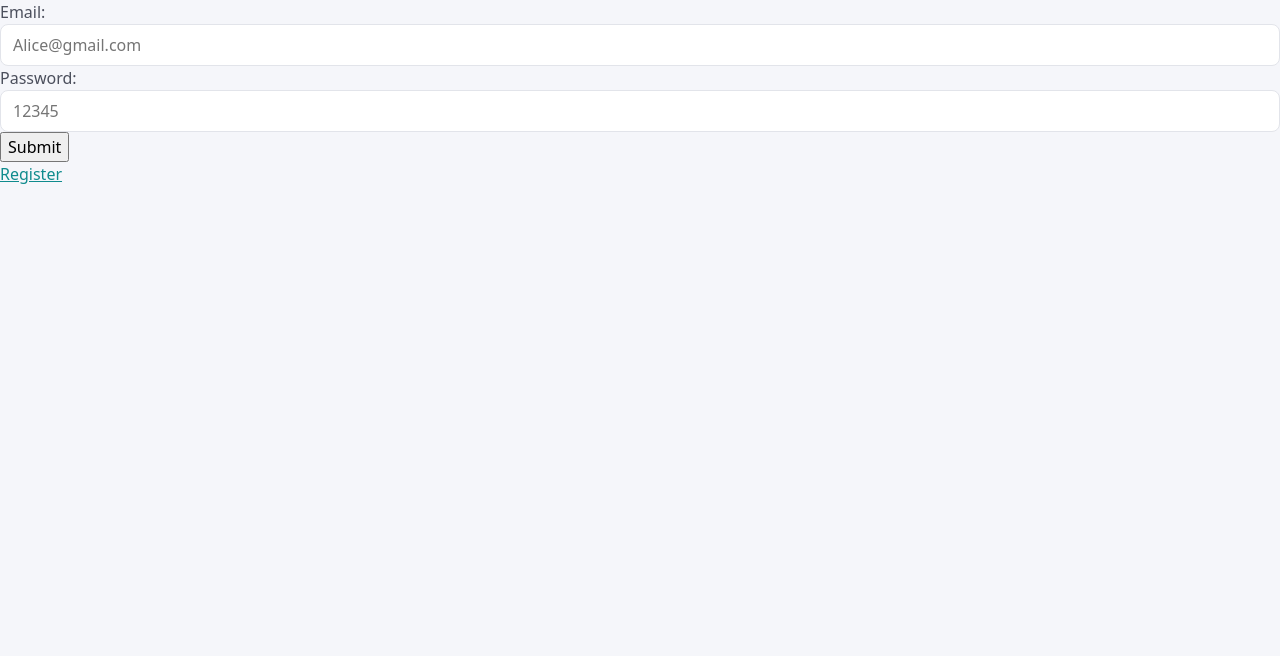
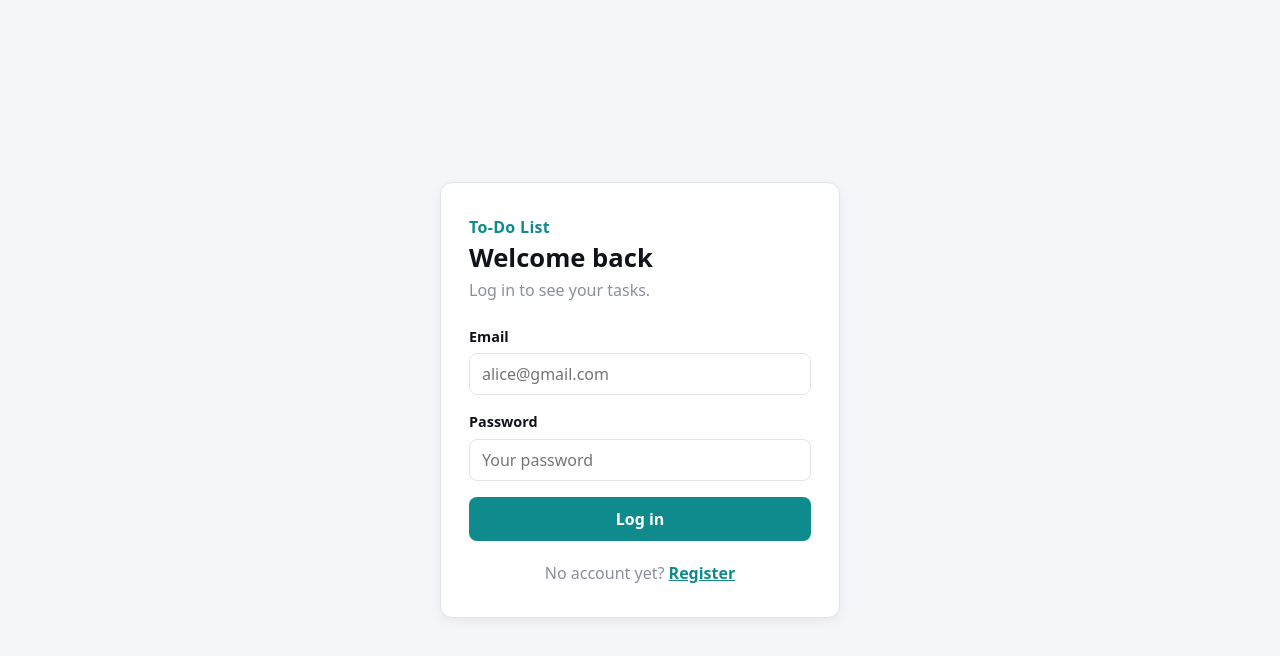
Before and after one commit to HeangMapanha/FrontEndDev-ToDoList_Project, a React (Vite) app: page /login in a window 1280 px wide. Shown: the top 656 px of the page. Built offline with nearby package versions, Linux system fonts and the light colour scheme.

Commit message:
Visal: style login, registration and tasks pages

```diff
--- a/src/component/Card/CardForm.jsx
+++ b/src/component/Card/CardForm.jsx
@@ -21,7 +21,7 @@ export default function CardForm({ task = null, onDone }) {
   };
 
   return (
-    <form onSubmit={handleSubmit}>
+    <form className="task-form" onSubmit={handleSubmit}>
       {/* Title of the Task */}
       <input
         type="text"
@@ -47,8 +47,10 @@ export default function CardForm({ task = null, onDone }) {
 
       <PickTag selectedIds={tagIds} onChange={setTagIds} />
 
-      <button type="submit">{task ? "Save" : "Add Task"}</button>
-      <button type="button" onClick={onDone}>Cancel</button>
+      <div className="task-form-actions">
+        <button type="button" className="btn btn-secondary" onClick={onDone}>Cancel</button>
+        <button type="submit" className="btn">{task ? "Save" : "Add Task"}</button>
+      </div>
     </form>
   );
 }
--- a/src/component/TimeLabel/TimeLabel.css
+++ b/src/component/TimeLabel/TimeLabel.css
@@ -1,4 +1,5 @@
-p {
+/* only the date text inside the task table (a plain "p" here shrank every paragraph in the app) */
+.task-table td > div > p {
   font-size: 12px;
 }
 .due-label {
--- /dev/null
+++ b/src/pages/Auth.css
@@ -0,0 +1,88 @@
+/* ===== Login + Registration pages =====
+   Shared by Login.jsx and Registration.jsx.
+   Only uses theme variables from index.css, so light and dark both work. */
+
+.auth-page {
+  min-height: 100svh;
+  display: flex;
+  align-items: center;
+  justify-content: center;
+  padding: 24px 16px;
+  background: var(--bg);
+}
+
+.auth-card {
+  width: 100%;
+  max-width: 400px;
+  padding: 32px 28px;
+  background: var(--surface);
+  border: 1px solid var(--border);
+  border-radius: var(--radius);
+  box-shadow: var(--shadow);
+}
+
+.auth-brand {
+  display: block;
+  margin-bottom: 4px;
+  color: var(--accent);
+  font-weight: 700;
+  letter-spacing: 0.02em;
+}
+
+.auth-card h1 {
+  font-size: 1.6rem;
+  margin-bottom: 4px;
+}
+
+.auth-subtitle {
+  color: var(--muted);
+  margin-bottom: 24px;
+}
+
+.auth-form {
+  display: flex;
+  flex-direction: column;
+  gap: 16px;
+}
+
+.auth-field {
+  display: flex;
+  flex-direction: column;
+  gap: 6px;
+}
+
+.auth-field label {
+  color: var(--text-h);
+  font-size: 0.9rem;
+  font-weight: 600;
+}
+
+.auth-error {
+  padding: 8px 12px;
+  border-radius: 8px;
+  background: color-mix(in srgb, var(--danger) 12%, transparent);
+  color: var(--danger);
+  font-size: 0.9rem;
+}
+
+.auth-form .btn {
+  width: 100%;
+  padding: 10px 16px;
+  font-weight: 600;
+}
+
+.auth-switch {
+  margin-top: 20px;
+  text-align: center;
+  color: var(--muted);
+}
+
+.auth-switch a {
+  font-weight: 600;
+}
+
+@media (max-width: 480px) {
+  .auth-card {
+    padding: 24px 18px;
+  }
+}
--- a/src/pages/Login.jsx
+++ b/src/pages/Login.jsx
@@ -1,6 +1,7 @@
 import { useState } from "react";
-import { Navigate } from "react-router-dom";
+import { Link, Navigate } from "react-router-dom";
 import { useAuth } from "../hook/useAuth";
+import "./Auth.css";
 
 export default function Login() {
   const { login, error, currentAccount } = useAuth();
@@ -19,33 +20,46 @@ export default function Login() {
 
   // Input for emails/passwords
   return (
-    <div className="main">
-      <form className="userInput" onSubmit={handleSubmit}>
-        <label htmlFor="email">Email:</label>
+    <div className="auth-page">
+      <div className="auth-card">
+        <span className="auth-brand">To-Do List</span>
+        <h1>Welcome back</h1>
+        <p className="auth-subtitle">Log in to see your tasks.</p>
+
+        <form className="auth-form" onSubmit={handleSubmit}>
+          <div className="auth-field">
+            <label htmlFor="email">Email</label>
             <input
               id="email"
               type="email"
               value={email}
-          placeholder="Alice@gmail.com"
+              placeholder="alice@gmail.com"
+              autoComplete="email"
               onChange={(event) => setEmail(event.target.value)}
             />
+          </div>
 
-        <label htmlFor="password">Password:</label>
+          <div className="auth-field">
+            <label htmlFor="password">Password</label>
             <input
               id="password"
               type="password"
               value={password}
-          placeholder="12345"
+              placeholder="Your password"
+              autoComplete="current-password"
               onChange={(event) => setPassword(event.target.value)}
             />
+          </div>
 
-        {error && <p className="error">{error}</p>}
+          {error && <p className="auth-error">{error}</p>}
 
-        <button type="submit">Submit</button>
+          <button type="submit" className="btn">Log in</button>
         </form>
 
-      <a href="/register">Register</a>
-
+        <p className="auth-switch">
+          No account yet? <Link to="/register">Register</Link>
+        </p>
+      </div>
     </div>
   );
 }
--- a/src/pages/Registration.jsx
+++ b/src/pages/Registration.jsx
@@ -1,7 +1,7 @@
-import { Navigate } from "react-router-dom";
 import { useState } from "react";
-import { useNavigate } from "react-router-dom";
+import { Link, Navigate, useNavigate } from "react-router-dom";
 import { useAuth } from "../hook/useAuth";
+import "./Auth.css";
 
 export default function Registration() {
   const { register, currentAccount, error } = useAuth();
@@ -31,52 +31,74 @@ export default function Registration() {
     if (ok) navigate("/", { replace: true });
   };
 
+  // our own check first (empty fields, passwords), then the one from AuthContext (email taken)
+  const shownError = localError || error;
+
   return (
-    <div className="main">
-      <form className="userInput" onSubmit={handleSubmit}>
+    <div className="auth-page">
+      <div className="auth-card">
+        <span className="auth-brand">To-Do List</span>
+        <h1>Create an account</h1>
+        <p className="auth-subtitle">Your tasks are saved in this browser.</p>
 
-        <label htmlFor="name">Username:</label>
+        <form className="auth-form" onSubmit={handleSubmit}>
+          <div className="auth-field">
+            <label htmlFor="name">Username</label>
             <input
               id="name"
-          type="name"
+              type="text"
               value={name}
               placeholder="Alice"
+              autoComplete="name"
               onChange={(event) => setName(event.target.value)}
             />
+          </div>
 
-        <label htmlFor="email">Email:</label>
+          <div className="auth-field">
+            <label htmlFor="email">Email</label>
             <input
               id="email"
               type="email"
               value={email}
-          placeholder="Alice@gmail.com"
+              placeholder="alice@gmail.com"
+              autoComplete="email"
               onChange={(event) => setEmail(event.target.value)}
             />
+          </div>
 
-        <label htmlFor="password">Password:</label>
+          <div className="auth-field">
+            <label htmlFor="password">Password</label>
             <input
               id="password"
               type="password"
               value={password}
-          placeholder="12345"
+              placeholder="Choose a password"
+              autoComplete="new-password"
               onChange={(event) => setPassword(event.target.value)}
             />
+          </div>
 
-        <label htmlFor="confirm">Confirm Password:</label>
+          <div className="auth-field">
+            <label htmlFor="confirm">Confirm password</label>
             <input
               id="confirm"
               type="password"
               value={confirm}
-          placeholder="Confirm Password"
+              placeholder="Type it again"
+              autoComplete="new-password"
               onChange={(event) => setConfirm(event.target.value)}
             />
+          </div>
 
-        {error && <p className="error">{error}</p>}
+          {shownError && <p className="auth-error">{shownError}</p>}
 
-        <button type="submit">Submit</button>
+          <button type="submit" className="btn">Create account</button>
         </form>
 
-      <a href="/login">Register</a>
+        <p className="auth-switch">
+          Already have an account? <Link to="/login">Log in</Link>
+        </p>
+      </div>
     </div>
   );
 }
--- /dev/null
+++ b/src/pages/Task.css
@@ -0,0 +1,107 @@
+/* ===== Tasks page =====
+   Header with title, "x of y done", progress bar and buttons,
+   plus the New/Edit Task form inside the popup.
+   Only uses theme variables from index.css, so light and dark both work. */
+
+.tasks-header {
+  display: flex;
+  flex-wrap: wrap;
+  align-items: flex-end;
+  justify-content: space-between;
+  gap: 16px;
+  margin-bottom: 8px;
+}
+
+.tasks-header h1 {
+  margin-bottom: 4px;
+}
+
+.tasks-header .toolbar {
+  margin: 0;
+}
+
+/* thin bar under "x of y done" */
+.tasks-progress {
+  width: 200px;
+  max-width: 100%;
+  height: 6px;
+  margin-top: 8px;
+  border-radius: 999px;
+  background: var(--border);
+  overflow: hidden;
+}
+
+.tasks-progress span {
+  display: block;
+  height: 100%;
+  background: var(--accent);
+  transition: width 0.3s;
+}
+
+/* outlined button for less important actions (Manage Tags, Cancel) */
+.btn-secondary {
+  background: transparent;
+  color: var(--accent);
+  border: 1px solid var(--accent);
+}
+
+.btn-secondary:hover {
+  background: var(--accent-bg);
+}
+
+/* the "Clear completed" button under the table */
+.tasks-page .table-scroll > .btn {
+  margin-top: 8px;
+}
+
+/* ----- New / Edit Task form (inside the popup) ----- */
+.task-form {
+  display: flex;
+  flex-direction: column;
+  gap: 12px;
+}
+
+.task-form .pick-tag > button {
+  padding: 8px 12px;
+  border: 1px solid var(--border);
+  border-radius: 8px;
+  background: var(--surface);
+  color: var(--text-h);
+  cursor: pointer;
+}
+
+.task-form-actions {
+  display: flex;
+  justify-content: flex-end;
+  gap: 8px;
+  margin-top: 4px;
+}
+
+/* Phones: buttons take the full width */
+@media (max-width: 600px) {
+  .tasks-header {
+    align-items: stretch;
+  }
+
+  .tasks-header .toolbar,
+  .tasks-header .toolbar .btn {
+    width: 100%;
+  }
+
+  .tasks-header .toolbar .btn {
+    flex: 1;
+  }
+
+  .tasks-progress {
+    width: 100%;
+  }
+}
+
+/* Edit / Delete buttons in each row: keep the words on one line */
+.task-table .cell-actions .btn {
+  padding: 6px 12px;
+  font-size: 0.9rem;
+  white-space: nowrap;
+  overflow-wrap: normal;
+  flex-shrink: 0;
+}
--- a/src/pages/Task.jsx
+++ b/src/pages/Task.jsx
@@ -6,6 +6,7 @@ import CardForm from "../component/Card/CardForm";
 import CardList from "../component/Card/CardList";
 import Modal from "../component/Modal/Modal";
 import TagManager from "../component/TagManager/TagManager";
+import "./Task.css";
 
 export default function Tasks() {
   const { tasks } = useTask();
@@ -35,13 +36,22 @@ export default function Tasks() {
   });
 
   return (
+    <div className="page tasks-page">
+      <header className="tasks-header">
         <div>
           <h1>Tasks</h1>
           <p className="muted">{doneCount} of {tasks.length} done</p>
+          {tasks.length > 0 && (
+            <div className="tasks-progress" aria-hidden="true">
+              <span style={{ width: `${(doneCount / tasks.length) * 100}%` }} />
+            </div>
+          )}
+        </div>
         <div className="toolbar">
           <button type="button" className="btn" onClick={openNew}>+ New Task</button>
-        <button type="button" className="btn" onClick={() => setTagsOpen(true)}>Manage Tags</button>
+          <button type="button" className="btn btn-secondary" onClick={() => setTagsOpen(true)}>Manage Tags</button>
         </div>
+      </header>
 
       {/* Input filter info and the action */}
       <FilterBar filter={filter} onChange={setFilter} />
```
Lines whose indentation alone changed are shown as unchanged.
